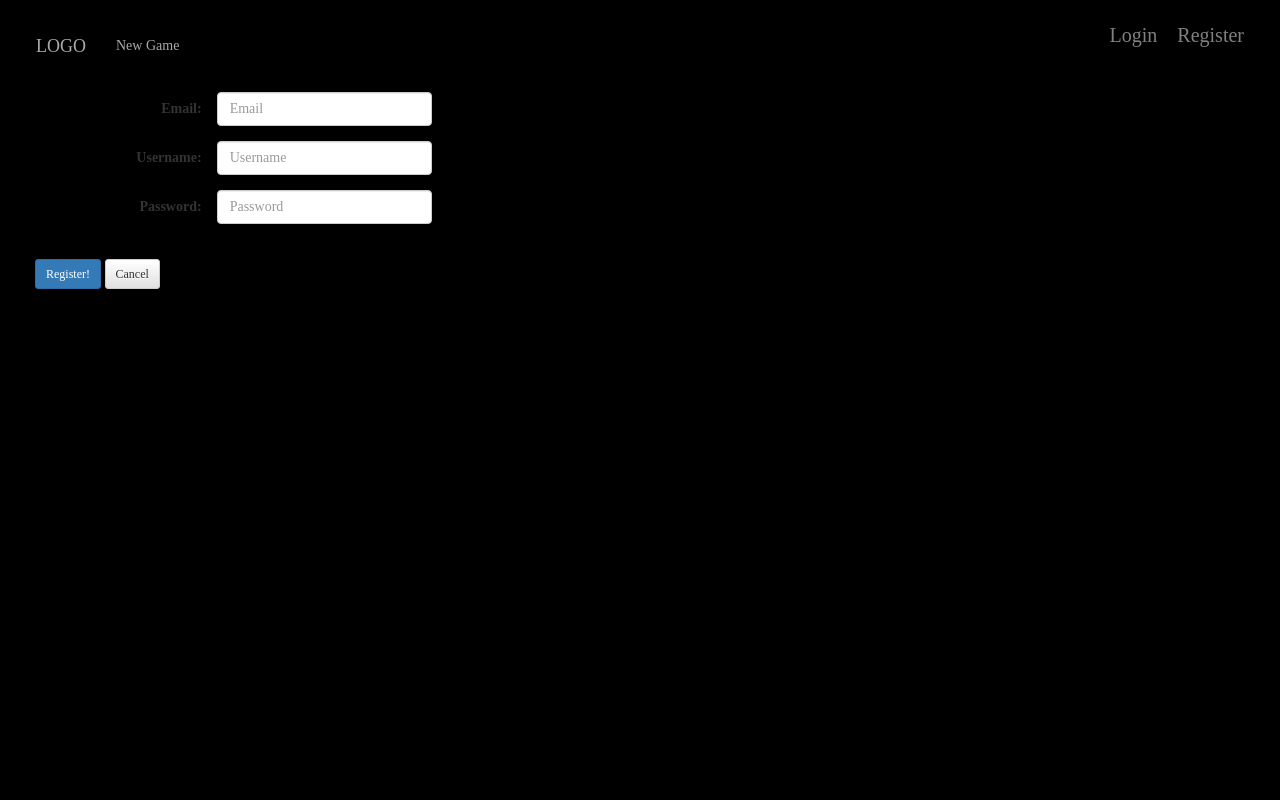
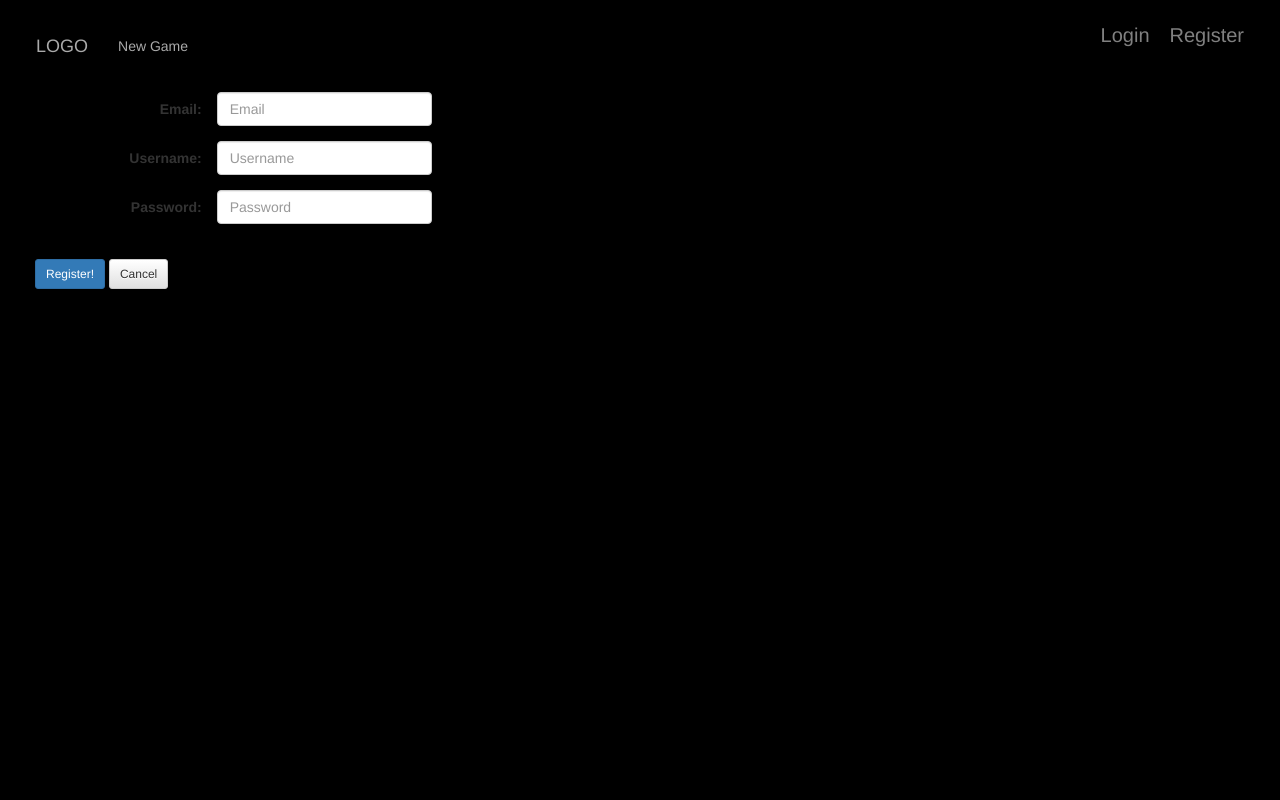
Before and after one commit to nyc-chipmunks-2016/typing-game, a Rails app: page /users/new in a window 1280 px wide. Run offline with Rails 7, Linux system fonts and the light colour scheme; some libraries are stand-ins or nearby versions.

Commit message:
change format for font family

```diff
--- a/app/assets/stylesheets/application.css
+++ b/app/assets/stylesheets/application.css
@@ -1,6 +1,10 @@
-body {
-  background-color: #ebebeb;
+body, html {
+  height: 100%;
+  padding: 10px;
+  font-family: 'helvetica';
+  background-color: black;
 }
+
 .about-game {
   margin-bottom: 133px;
 
@@ -67,15 +71,6 @@ body {
   background-position: 0 -15px
 }
 
-
-
-body, html {
-  height: 100%;
-  padding: 10px;
-  font-family: 'Varela Round';
-  background-color: black;
-
-}
 #play-button {
   margin: auto;
   display: block;
```
